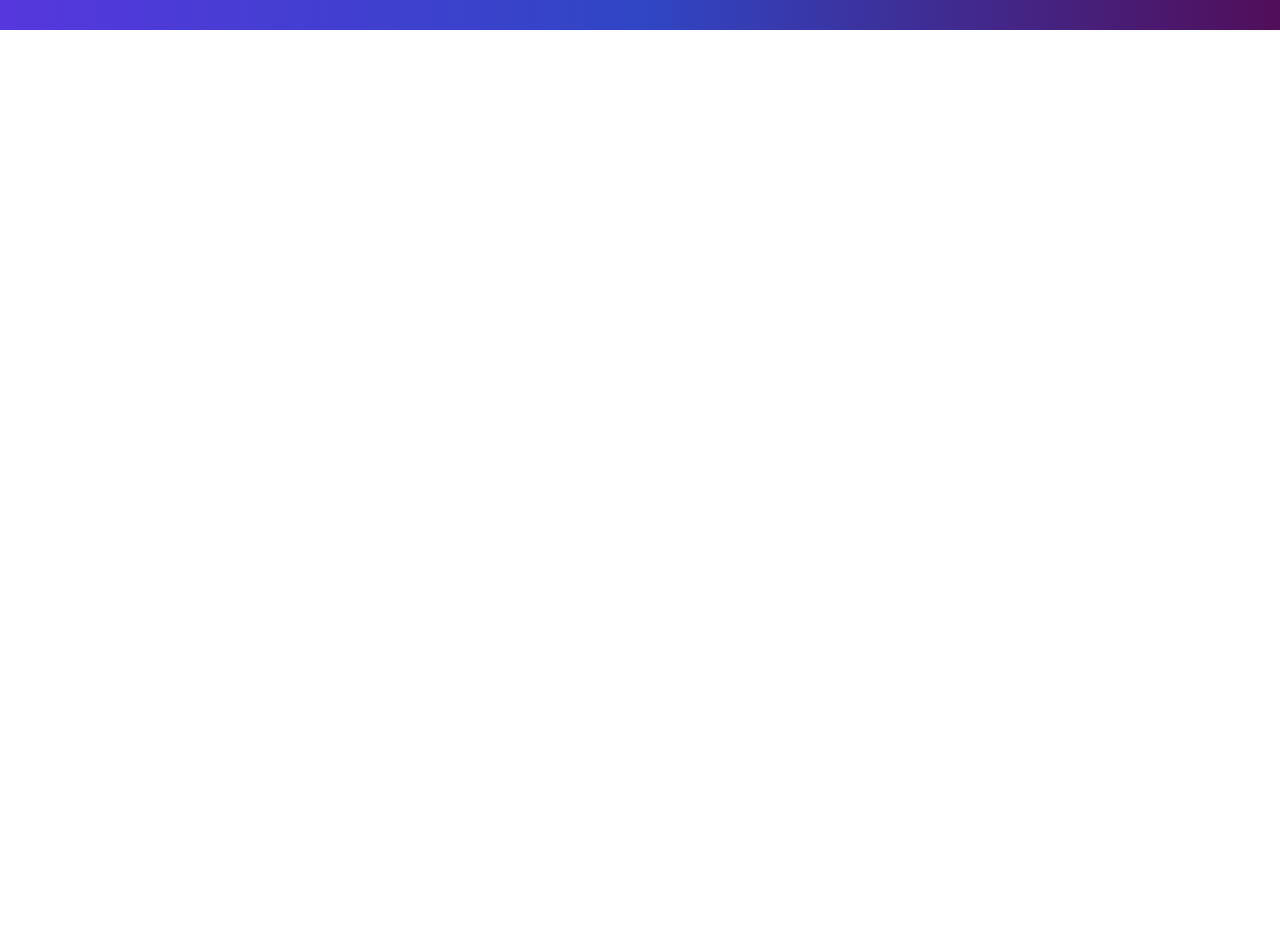
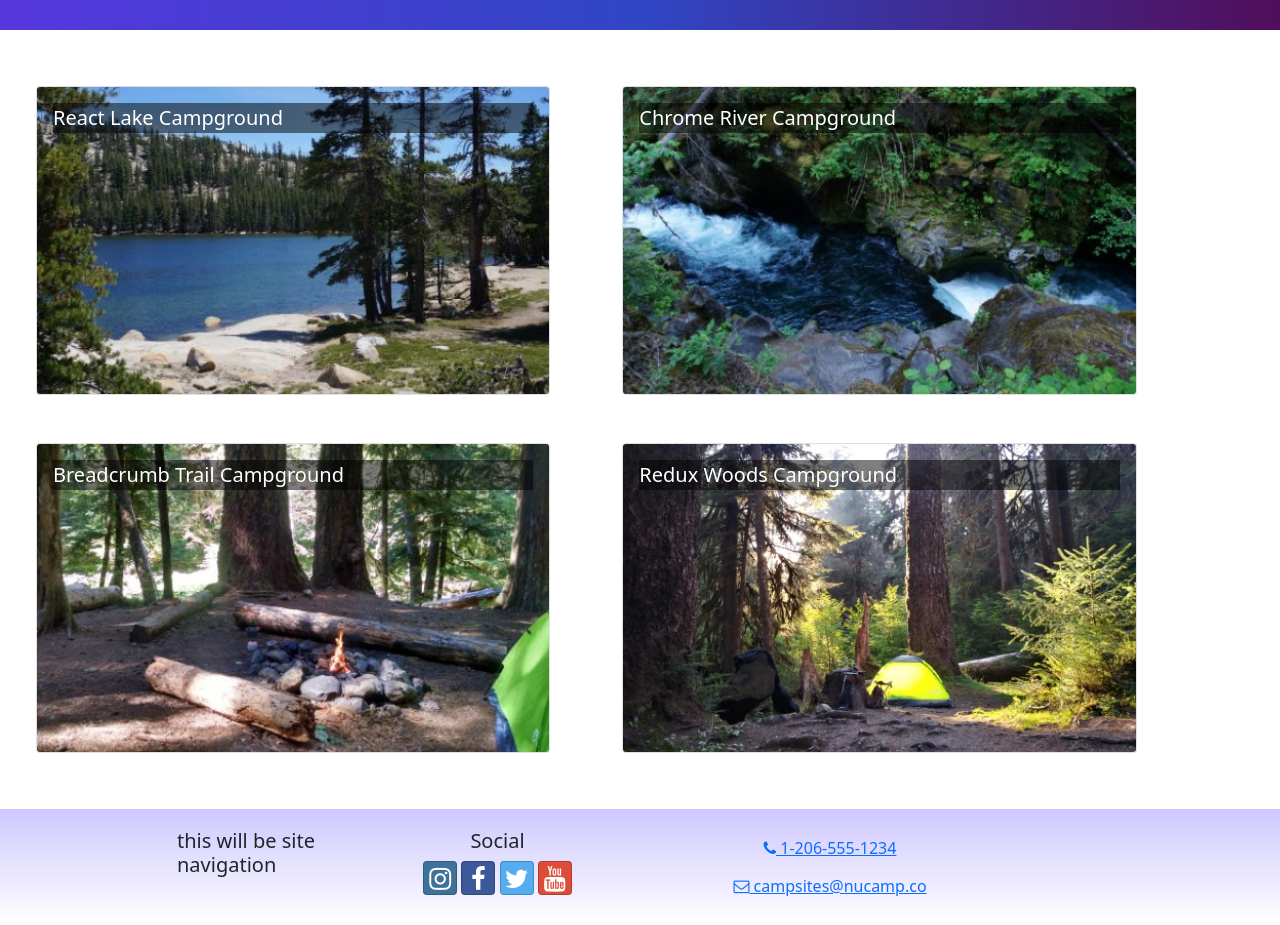
Before and after one commit to kattlaw/Campsite-React-Project, a React (Create React App) app: page / in a window 1280 px wide. Shown: the part 98-1023 px from the top of the page. Before the commit the page ends 800 px from the top, so only its background shows below. Built offline with nearby package versions, Linux system fonts and the light colour scheme.

Commit message:
Week 1 Workshop updates

```diff
--- a/src/App.js
+++ b/src/App.js
@@ -1,21 +1,17 @@
-import React from 'react';
-import { Container, Navbar, NavbarBrand } from 'reactstrap';
-import NucampLogo from './app/assets/img/logo.png'
+import Header from './components/Header';
+import CampsitesList from './features/campsites/CampsitesList.js';
+import Footer from './components/Footer';
 
 import './App.css';
 
 function App() {
   return (
     <div className="App">
-     <Navbar dark color='primary' sticky='top' expand='md'>
-      <Container>
-        <NavbarBrand href='/'>
-          <img src={NucampLogo} alt='nucamp logo' />
-        </NavbarBrand>
-      </Container>
-     </Navbar>
+      <Header />
+      <CampsitesList />
+      <Footer />
     </div>
-  );
-}
+  )
+};
 
 export default App;
--- /dev/null
+++ b/src/components/Footer.js
@@ -0,0 +1,61 @@
+import { Container, Row, Col } from 'reactstrap';
+
+const Footer = () => {
+    return (
+        <footer className='site-footer'>
+            <Container>
+                <Row>
+                    <Col xs={{ size: 4, offset: 1 }} sm='2'>
+                        <h5>this will be site navigation</h5>
+                    </Col>
+                    <Col xs='6' sm='3' className='text-center'>
+                    <h5>Social</h5>
+                        <a
+                            className='btn btn-social-icon btn-instagram'
+                            href='http://instagram.com/'
+                        >
+                            <i className='fa fa-instagram' />
+                        </a>{' '}
+                        <a
+                            className='btn btn-social-icon btn-facebook'
+                            href='http://www.facebook.com/'
+                        >
+                            <i className='fa fa-facebook' />
+                        </a>{' '}
+                        <a
+                            className='btn btn-social-icon btn-twitter'
+                            href='http://twitter.com/'
+                        >
+                            <i className='fa fa-twitter' />
+                        </a>{' '}
+                        <a
+                            className='btn btn-social-icon btn-google'
+                            href='http://youtube.com/'
+                        >
+                            <i className='fa fa-youtube' />
+                        </a>
+                    </Col>
+                    <Col sm='4' className='text-center'>
+                        <a
+                            role='button'
+                            className='btn btn-link'
+                            href='tel:+12065551234'
+                        >
+                            <i className='fa fa-phone' /> 1-206-555-1234
+                        </a>
+                        <br />
+                        <a
+                            role='button'
+                            className='btn btn-link'
+                            href='mailto:notreal@notreal.co'
+                        >
+                            <i className='fa fa-envelope-o' /> campsites@nucamp.co
+                        </a>
+                    </Col>
+                </Row>
+            </Container>
+        </footer>
+    )
+}
+
+export default Footer;
--- /dev/null
+++ b/src/components/Header.js
@@ -0,0 +1,16 @@
+import { Navbar, NavbarBrand } from 'reactstrap';
+import NucampLogo from '../app/assets/img/logo.png';
+
+const Header = () => {
+    return (
+        <Navbar dark color='primary' sticky='top' expand='md'>
+
+          <NavbarBrand href='/'>
+            <img src={NucampLogo} alt='nucamp logo' />
+          </NavbarBrand>
+
+       </Navbar>
+    )
+}
+
+export default Header;
--- /dev/null
+++ b/src/features/campsites/CampsiteCard.js
@@ -0,0 +1,18 @@
+import { Card, CardImg, CardImgOverlay, CardTitle } from 'reactstrap';
+
+const CampsiteCard = (props) => {
+    return (
+        <Card>
+            <CardImg
+                width='100%'
+                src={props.campsite.image}
+                alt={props.campsite.name}
+                />
+            <CardImgOverlay>
+                <CardTitle>{props.campsite.name}</CardTitle>
+            </CardImgOverlay>
+        </Card>
+    );
+}
+
+export default CampsiteCard;
--- /dev/null
+++ b/src/features/campsites/CampsitesList.js
@@ -0,0 +1,19 @@
+import { CAMPSITES } from '../../app/shared/CAMPSITES';
+import { Col, Row } from 'reactstrap';
+import CampsiteCard from './CampsiteCard';
+
+const CampsitesList = () => {
+    return (
+        <Row className='ms-auto'>
+            {CAMPSITES.map((campsite) => {
+                return (
+                    <Col md='5' className='m-4' key={campsite.id}>
+                        <CampsiteCard campsite={campsite} />
+                    </Col>
+                );
+            })}
+        </Row>
+    )
+}
+
+export default CampsitesList;
```
